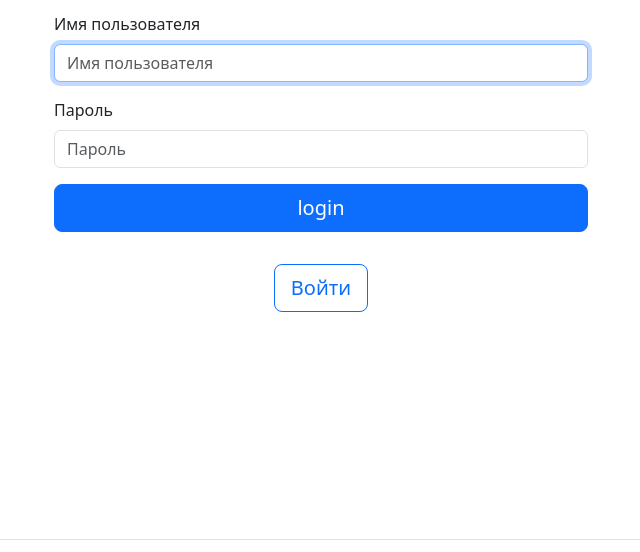
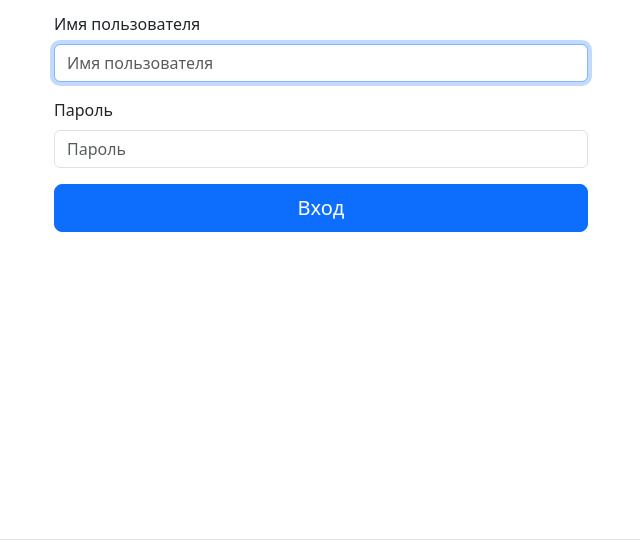
Before and after one commit to lisaCookie/python-project-52, a Django app: page /users/login/ in a window 1280 px wide. Shown: the part 164-716 px from the top of the page, without its empty margins (319-959 px from the left). Run offline with Django 5.2, Linux system fonts and the light colour scheme; some libraries are stand-ins or nearby versions.

Commit message:
modified:   task_manager/templates/users/login.html

```diff
--- a/task_manager/templates/users/login.html
+++ b/task_manager/templates/users/login.html
@@ -21,15 +21,8 @@
                 {% csrf_token %}
                 {% bootstrap_form form %}
 
-                {% trans 'login' as login_text %}
+                {% trans 'Вход' as login_text %}
                 {% bootstrap_button login_text button_type="submit" button_class="btn-primary btn-lg w-100 mb-3" %}
-
-                <!-- Дополнительная кнопка "Войти" -->
-                <div class="text-center mt-3">
-                    <button type="submit" class="btn btn-outline-primary btn-lg">
-                        {% trans "Log in" %}
-                    </button>
-                </div>
             </form>
         </div>
     </div>
```
